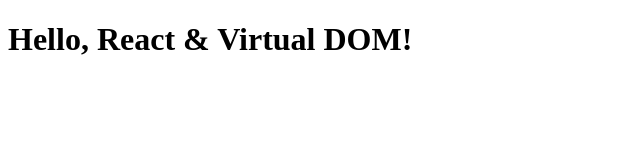
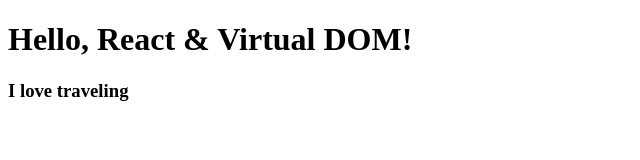
Before and after one commit to gyheo/sojourner_app, a React (Create React App) app: page / in a window 1280 px wide. Shown: the top 160 px of the page, without its empty margins (0-640 px from the left). Built offline with nearby package versions, Linux system fonts and the light colour scheme.

Commit message:
Creating first component

```diff
--- a/src/App.js
+++ b/src/App.js
@@ -1,8 +1,12 @@
 import React from 'react';
+import Sojourner from './sojoruner';
 
 function App() {
   return (
-    <div><h1>Hello, React & Virtual DOM!</h1></div>
+    <div>
+      <h1>Hello, React & Virtual DOM!</h1>
+      <Sojourner/>
+    </div>
   );
 }
 
--- /dev/null
+++ b/src/sojoruner.js
@@ -0,0 +1,7 @@
+import React from "react";
+
+function Sojourner(){
+    return <h3>I love traveling</h3>
+}
+
+export default Sojourner;
```
